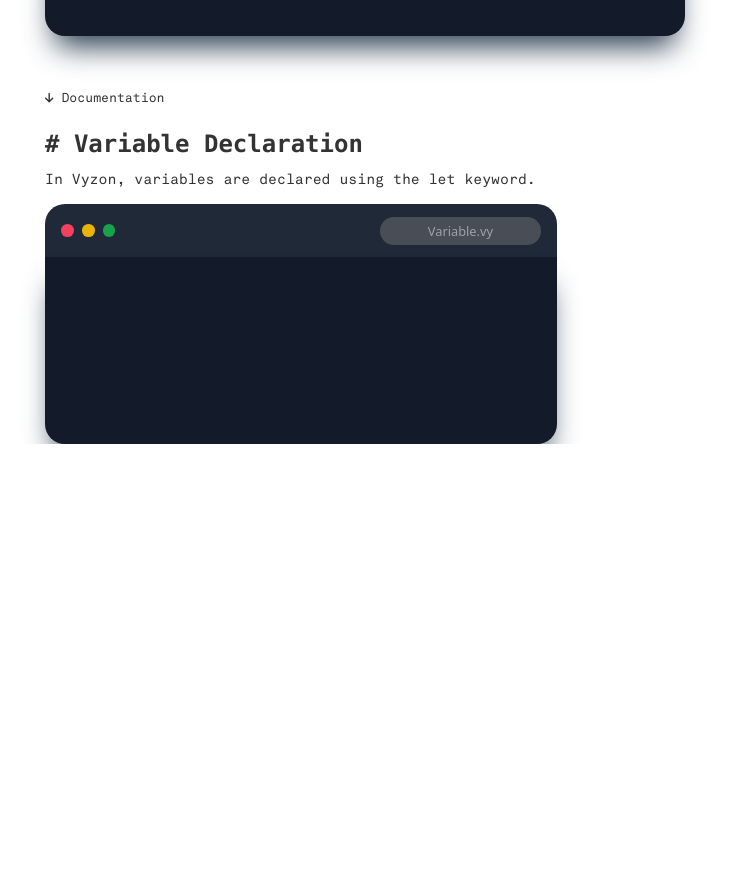
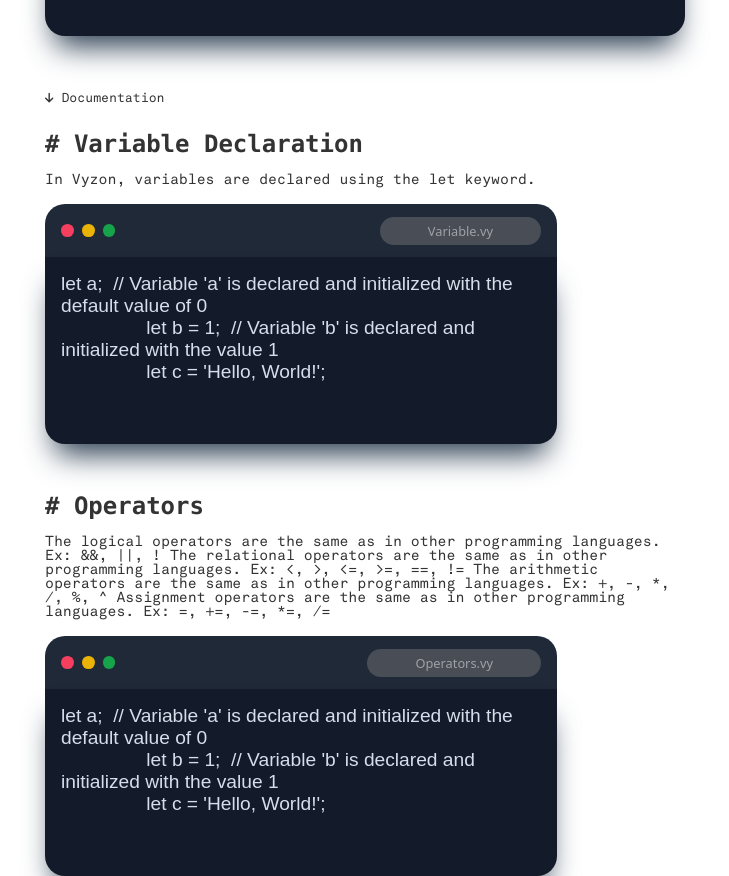
Before and after one commit to yash7xm/Vyzon_UI, a React (Vite) app: page / in a window 1280 px wide. Shown: the part 1120-1996 px from the top of the page, without its empty margins (275-1004 px from the left). Before the commit the page ends 1564 px from the top, so only its background shows below. Built offline with nearby package versions, Linux system fonts and the light colour scheme; a web font is replaced by a local one.

Commit message:
doc style updated

```diff
--- a/src/components/Doc.jsx
+++ b/src/components/Doc.jsx
@@ -2,20 +2,43 @@
 import Top from './Top'
 import Editor from './Editor'
 
+const docData = [
+    {
+        heading: '# Variable Declaration',
+        info: 'In Vyzon, variables are declared using the let keyword.',
+        code: `let a;  // Variable 'a' is declared and initialized with the default value of 0
+                let b = 1;  // Variable 'b' is declared and initialized with the value 1
+                let c = 'Hello, World!';`,
+        fileName: 'Variable.vy'
+    },
+    {
+        heading: '# Operators',
+        info: `The logical operators are the same as in other programming languages. Ex: &&, ||, ! \n
+        The relational operators are the same as in other programming languages. Ex: <, >, <=, >=, ==, != \n
+        The arithmetic operators are the same as in other programming languages. Ex: +, -, *, /, %, ^ \n
+        Assignment operators are the same as in other programming languages. Ex: =, +=, -=, *=, /=`,
+        code: `let a;  // Variable 'a' is declared and initialized with the default value of 0
+                let b = 1;  // Variable 'b' is declared and initialized with the value 1
+                let c = 'Hello, World!';`,
+        fileName: 'Operators.vy'
+    },
+]
+
 export default function Doc() {
     return (
         <div className="doc">
-            <div className="heading">
-                # Variable Declaration
-            </div>
-            <div className="info">
-                <p>In Vyzon, variables are declared using the let keyword.
-                </p>
-            </div>
-            <div className="example">
-                <Top fileName={'Variable.vy'} />
-                <Editor disabled={true} />
-            </div>
-        </div>
+            {docData.map((data, index) => (
+                <div className="doc-item" key={index}>
+                    <div className="heading">{data.heading}</div>
+                    <div className="info">
+                        <p>{data.info}</p>
+                    </div>
+                    <div className="example">
+                        <Top fileName={data.fileName} />
+                        <Editor disabled={true} code={data.code} />
+                    </div>
+                </div>
+            ))}
+        </div >
     )
 }
--- a/src/components/Editor.jsx
+++ b/src/components/Editor.jsx
@@ -1,13 +1,14 @@
 import '../styles/Editor.css'
 import PropTypes from 'prop-types'
 
-export default function Editor({disabled = false}) {
+export default function Editor({disabled = false, code}) {
     return (
-        <textarea id="codeArea" disabled={disabled}>
+        <textarea id="codeArea" disabled={disabled} value={code}>
         </textarea>
     )
 }
 
 Editor.propTypes = {
-    disabled: PropTypes.bool
+    disabled: PropTypes.bool,
+    code: PropTypes.string
 }
--- a/src/styles/Doc.css
+++ b/src/styles/Doc.css
@@ -14,6 +14,15 @@
     flex-direction: column;
     justify-content: center;
     align-items: start;
+    gap: 3rem;
+}
+
+.doc-item {
+    display: flex;
+    flex-direction: column;
+    justify-content: center;
+    align-items: start;
+    width: 100%;
     gap: 1rem;
 }
 
@@ -39,3 +48,7 @@
     justify-content: center;
     align-items: start;
 }
+
+.doc-editor #codeArea{
+    font-size: 1rem !important;
+}
```
